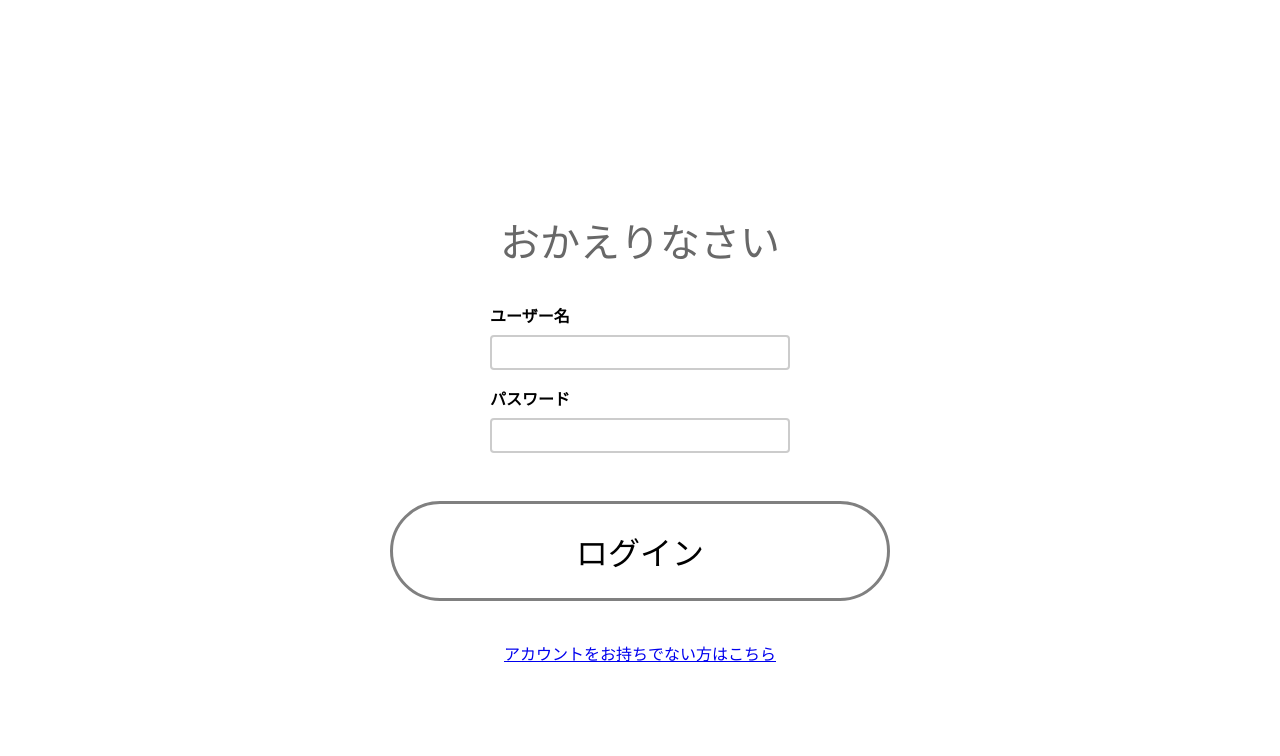
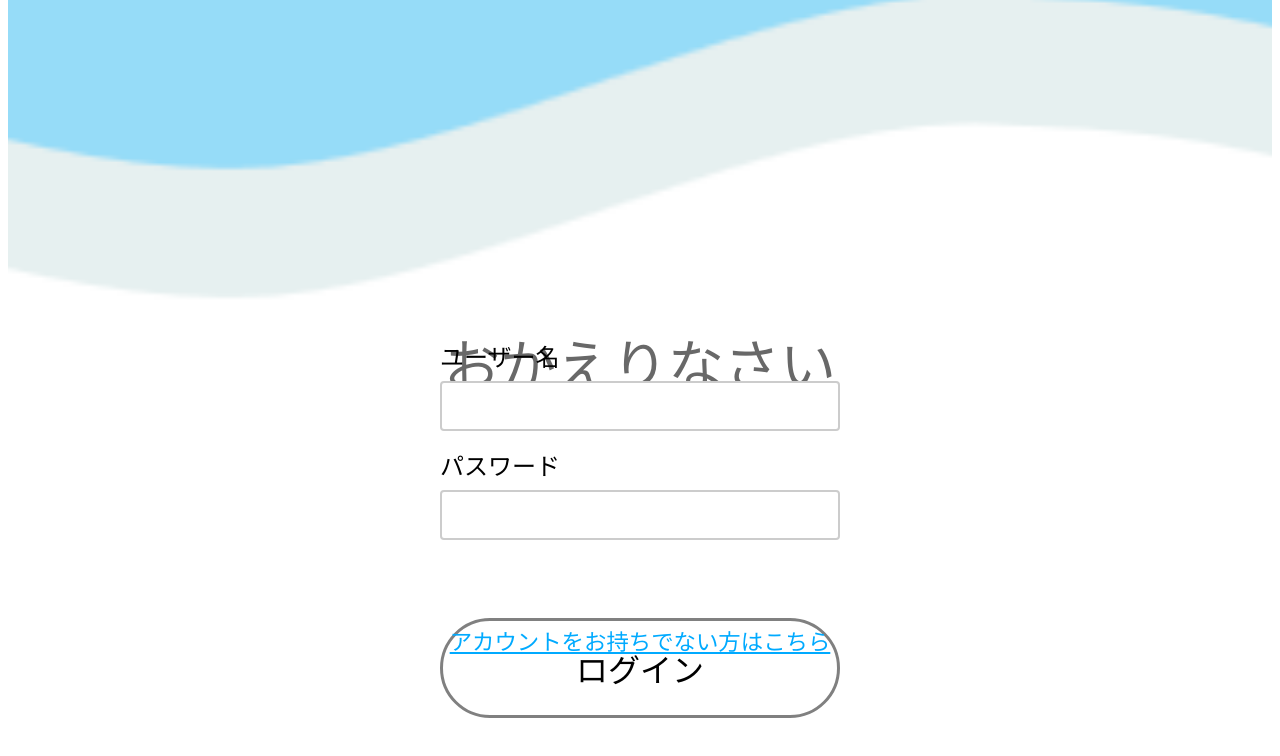
Before and after one commit to MonkeyHackParty/team5, a Next.js app in the folder front/: page /login in a window 1280 px wide. Shown: the top 756 px of the page. Built offline with nearby package versions, Linux system fonts and the light colour scheme; a web font is replaced by a local one.

Commit message:
ログインページ完成

```diff
--- a/front/src/components/Button.module.css
+++ b/front/src/components/Button.module.css
@@ -1,7 +1,7 @@
 /* components/Button.module.css */
 .button {
   display: block;
-  width: 500px; /* ボタンの幅 */
+  width: 400px; /* ボタンの幅 */
   padding: 1.5rem; /* 上下のパディングを増やして高さを調整 */
   border-radius: 9999px;
   font-size: 2rem;
--- a/front/src/components/TextInput.module.css
+++ b/front/src/components/TextInput.module.css
@@ -1,19 +1,23 @@
 .inputContainer {
   margin-bottom: 1rem;
   width: 100%;
-  max-width: 300px;
+  max-width: 400px;
 }
 
 .label {
   display: block;
   margin-bottom: 0.5rem;
-  font-weight: bold;
+  font-weight: normal;
+  font-size: 1.5rem;
+
 }
 
 .input {
+  height: 50px;
   width: 100%;
   padding: 0.5rem;
   border: 2px solid #ccc;
   border-radius: 4px;
   box-sizing: border-box;
+  font-size:1.4rem;
 }
--- a/front/src/pages/login.js
+++ b/front/src/pages/login.js
@@ -44,6 +44,7 @@ export default function Login() {
 
   return (
     <div className={styles.container}>
+      <div className={styles.backgroundWave}></div>
       <p className={styles.message}>おかえりなさい</p>
       {error && <p>{error}</p>}
       <form onSubmit={handleSubmit} className={styles.form}>
@@ -69,7 +70,7 @@ export default function Login() {
         <Button type="submit" variant="primary">ログイン</Button>  {/* ログインボタン */}
         </div>
       </form>
-      <p>
+      <p className={styles.link}>
          <Link href="/register">アカウントをお持ちでない方はこちら</Link>
       </p>
     </div>
--- a/front/src/styles/Home.module.css
+++ b/front/src/styles/Home.module.css
@@ -12,11 +12,13 @@
 
 .backgroundWave {
   position: absolute;
-  top: -10%;
+  top: -80px; /* Adjust this value if needed */
   width: 100%;
-  height: 30%;
+  height: 200px; /* Set a fixed height for the wave */
   background-image: url('/images/HomeBackground.png');
   background-size: cover;
+  background-repeat: no-repeat;
+  background-position: center;
   transform: scaleY(-0.8);
   z-index: -1;
 }
@@ -36,7 +38,7 @@
 
 .logo {
   position:relative;
-  top:130px;
+  top:200px;
   display: block;
   margin: 0 auto;
   padding-top: 20px;
@@ -58,22 +60,22 @@
 
 @media (min-width: 1024px) {
   .backgroundWave {
-    height: 55%;
-    top: -25%;
+    height: 800px;
+    top:-400px;
   }
 
   .logo {
-    top: 20px; /* Adjust position if needed */
+    top: 70px; /* Adjust position if needed */
   }
   .message {
     width:100%;
-    top: 250px; /* Adjust message position on larger screens */
+    top: 300px; /* Adjust message position on larger screens */
     font-size: 3.5rem; /* Increase font size for larger screens */
   }
 
   .buttonContainer {
     position:relative;
-    top:-100px;
+    top: -120px;
     display: flex;
     flex-direction: column;
     align-items: center;
--- a/front/src/styles/Login.module.css
+++ b/front/src/styles/Login.module.css
@@ -1,33 +1,47 @@
 /* Login.module.css */
-
 .container {
     position: relative;
     min-height: 100dvh;
     padding: 20px;
     display: flex;
     flex-direction: column;
-    justify-content: center;
+    justify-content: space-between;
     align-items: center;
-    max-width: 500px;
-    margin: 0 auto;
+}
+
+/* Login.module.css */
+.container {
+    position: relative;
+    min-height: 100dvh;
+    padding: 20px;
+    display: flex;
+    flex-direction: column;
+    justify-content: space-between;
+    align-items: center;
 }
 
 .backgroundWave {
     position: absolute;
-    top: -10%;
+    top: -80px; /* Adjust this value if needed */
     width: 100%;
-    height: 30%;
+    height: 200px; /* Set a fixed height for the wave */
     background-image: url('/images/HomeBackground.png');
     background-size: cover;
+    background-repeat: no-repeat;
+    background-position: center;
     transform: scaleY(-0.8);
     z-index: -1;
 }
 
 .message {
-    font-size: 2rem;
-    line-height: 1.4;
+    position: relative;
+    top: 100px; /* Adjusted top value if needed */
+    font-size: 2.5rem;
+    line-height: 1.2; /* Reduced line-height to bring lines closer */
     text-align: center;
-    margin-bottom: 2rem;
+    margin: 0; /* Removed margins for better control */
+    width: 55%;
+    white-space: pre-wrap;
     color: #686868;
   }
 
@@ -46,21 +60,83 @@
     margin-top: 2rem;
 }
 
+.message {
+    position:relative;
+    width:80%;
+    top:180px;
+    font-size: 3rem;
+    line-height: 1.4;
+    text-align: center;
+    margin-bottom: 2rem;
+    color: #686868;
+}
+
+.form {
+    position:relative;
+    top:250px;
+    width: 100%;
+    display: flex;
+    flex-direction: column;
+    align-items: center;
+}
+
+.buttonContainer {
+    position:relative;
+    top:80px;
+    display: flex;
+    flex-direction: column;
+    align-items: center;
+    gap: 1rem;
+    width: 100%;
+    margin-top: 2rem;
+}
+
+.link{
+    position:relative;
+    font-size:1.4rem;
+    top:350px;
+    color: #00aaff;
+}
+
+.link a {
+    color: inherit; /* 親要素の色を継承 */
+}
+
 @media (min-width: 1024px) {
     .backgroundWave {
-      height: 55%;
-      top: -20%;
+      height: 800px;
+      top:-400px;
+    }
+    .message {
+      width:100%;
+      top: 300px; /* Adjust message position on larger screens */
+      font-size: 3.5rem; /* Increase font size for larger screens */
     }
 
-    .message {
-      font-size: 2.5rem;
+    .form {
+        position:relative;
+        top:80px;
+        width: 100%;
+        display: flex;
+        flex-direction: column;
+        align-items: center;
     }
 
-    .container {
-      max-width: 600px;
+    .buttonContainer {
+      position:relative;
+      top:30px;
+      display: flex;
+      flex-direction: column;
+      align-items: center;
+      gap: 1rem;
+      width: 100%;
+      margin-top: 2rem;
     }
 
-    .button, .inputContainer {
-      max-width: 400px;
+    .link{
+        position:relative;
+        font-size:1.4rem;
+        top:-150px;
+        color: #00aaff;
     }
   }
```
Lines whose indentation alone changed are shown as unchanged.
